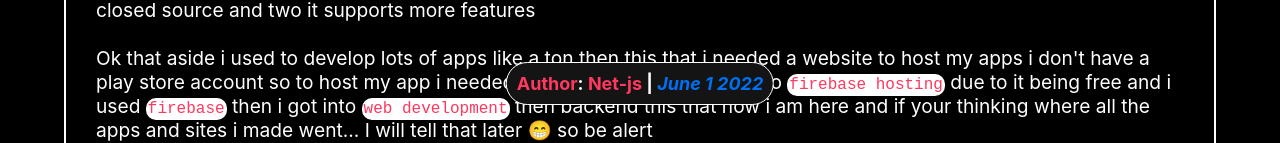
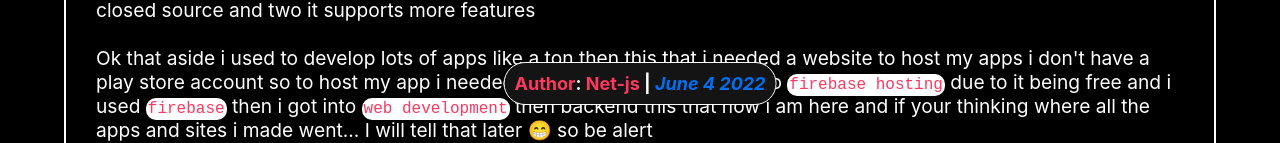
Before and after one commit to net-js/blogy, a Next.js app: page /blogs/first in a window 1280 px wide. Shown: the part 693-836 px from the top of the page. Built offline with nearby package versions, Linux system fonts and the light colour scheme.

Commit message:
fixed build error in vercel

```diff
--- a/contents/first.html
+++ b/contents/first.html
@@ -22,7 +22,7 @@
     }
 </style>
 <h1>Introduction</h1>
-<p>Hello i am net-js and i made this site <a href="/" target="_blank"><code>Blogy</code></a> i am kind of new to
+<p>Hello i am net-js and i made this site <a href="/"><code>Blogy</code></a> i am kind of new to
     programing 3 years so thats why this is not the best of blogging sites but it is one atleast. i hope. i guess</p>
 <p>I am a self taught programmer doing both backend using node.js i love using node.js because its easy and i can make
     anything i want with it like this site or a <code>CLI Tool</code> or a <code>Web Server</code> or <code>Desktop apps
@@ -48,5 +48,5 @@
     this i never done this before and i am terrible with spellings so please bear me and i will try to fix that soon
     <br />
     <br />
-    For typos this project is always open source and please contribute it would mean the earth it is there in github over <a href="https://github.com/net-js/blogy" target="_blank">here</a>
+    For typos this project is always open source and please contribute it would mean the earth it is there in github over <a href="https://github.com/net-js/blogy">here</a>
 </p>
--- a/contents/first.json
+++ b/contents/first.json
@@ -3,5 +3,5 @@
     "dp": "The First Blog on blog-y a blog on me Net-js.",
     "keywords": "Who, Why, What",
     "filename": "first",
-    "date": "June 1 2022"
+    "date": "June 4 2022"
 }
--- a/pages/blogs/[id].js
+++ b/pages/blogs/[id].js
@@ -50,7 +50,7 @@ function BlogPostPage(props) {
         </p>
         <div dangerouslySetInnerHTML={{ __html: props.file, }} className={ styles.main }></div>
         <footer>
-        <div itemscope itemType="http://schema.org/Person">
+        <div itemScope itemType="http://schema.org/Person">
           <a itemProp="url" href="/author">
             <div itemProp="name"><strong>Author<span>:</span> Net-js <span>|</span> <i>{props.date}</i></strong></div>
           </a>
```
